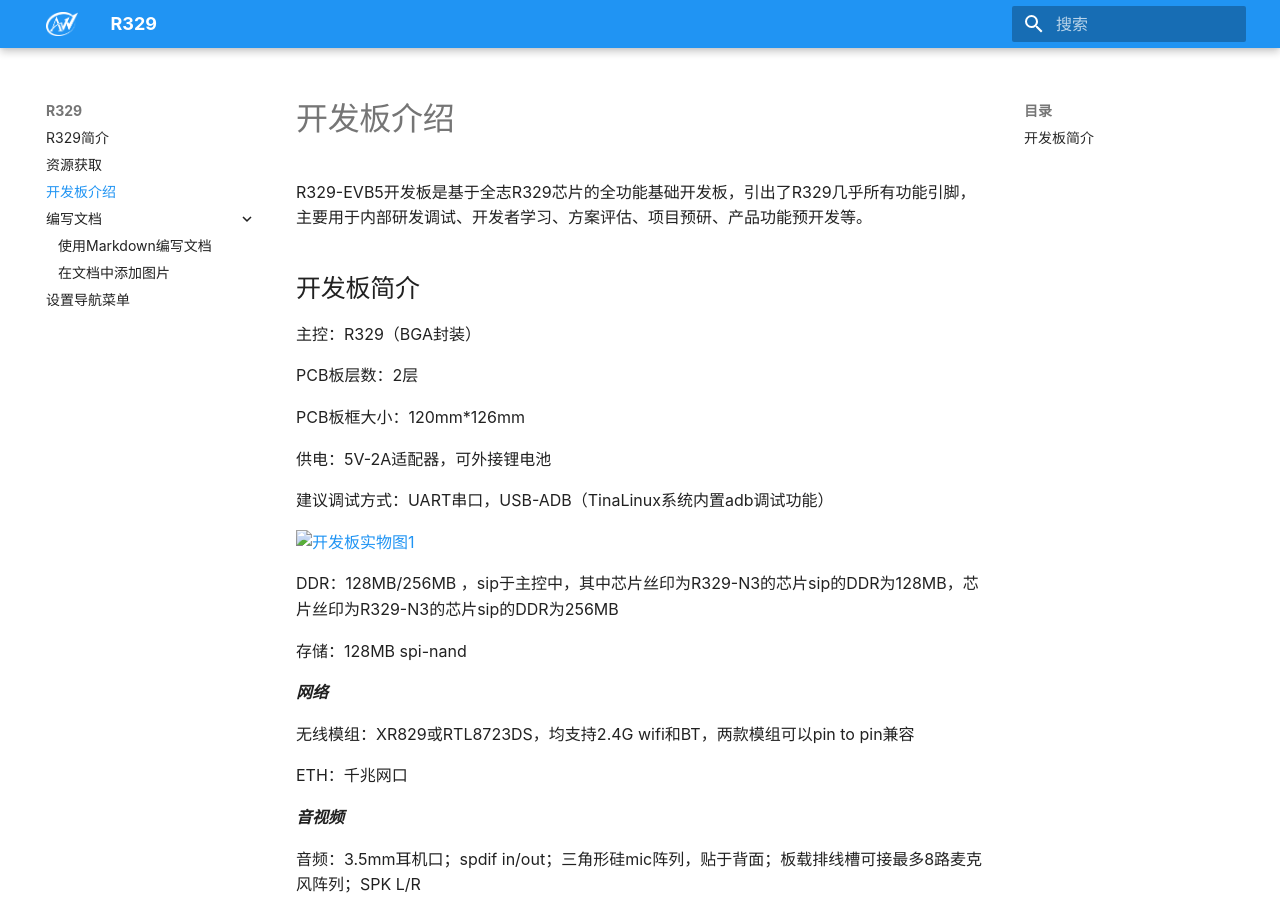
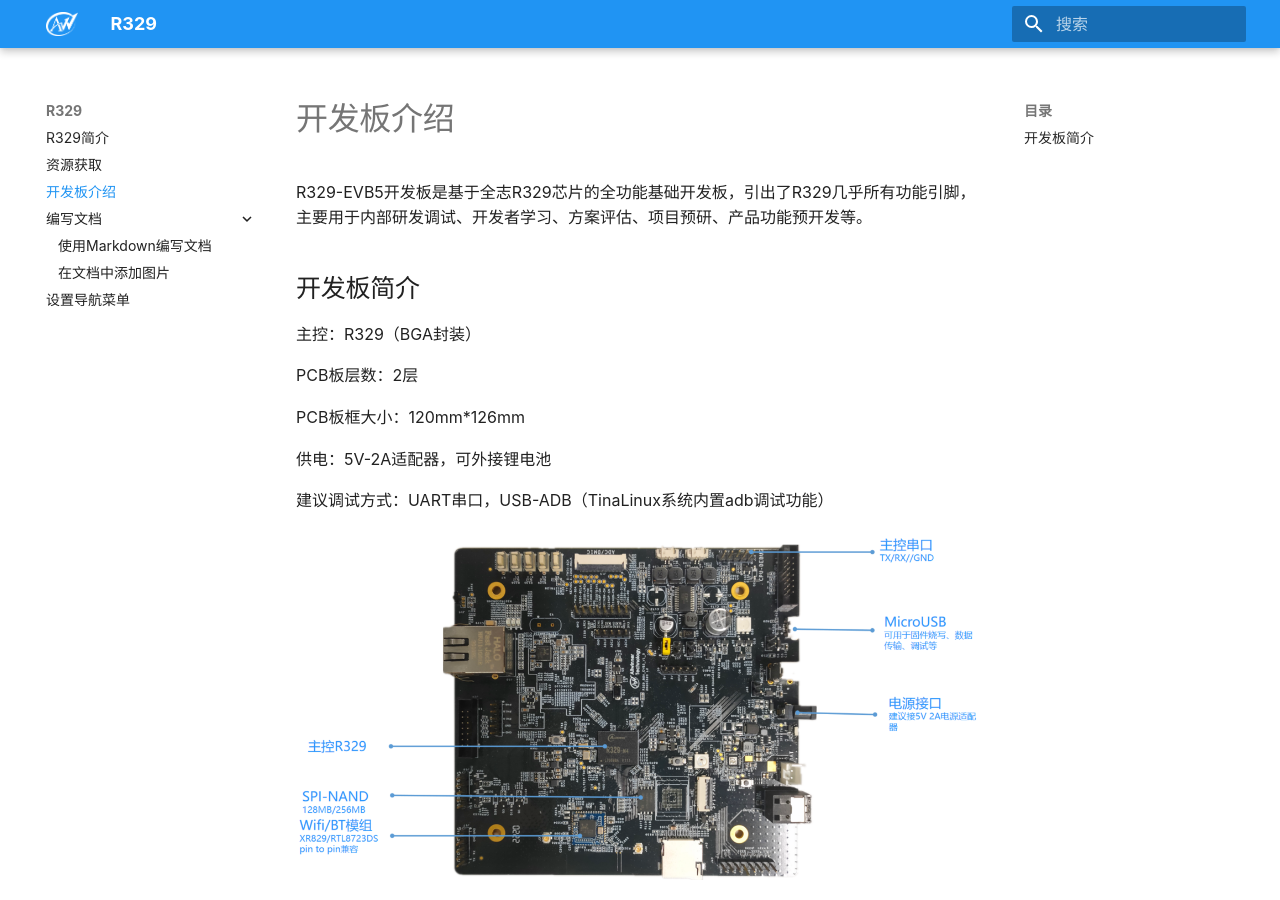
Before and after one commit to aw-yht/R329, an MkDocs documentation site: the page built from docs/r329_evb5.md, in a window 1280 px wide and 900 px high. Built offline with MkDocs 1.6.1 and Material for MkDocs 9.7.7, drawn with Linux system fonts in a browser that asks for light colours.

Commit message:
图片路径的反斜杠改成左边，否则外网图片显示不出来
Signed-off-by: kirin <402041446@qq.com>

```diff
--- a/docs/r329_evb5.md
+++ b/docs/r329_evb5.md
@@ -13,7 +13,7 @@ PCB板框大小：120mm*126mm
 
 建议调试方式：UART串口，USB-ADB（TinaLinux系统内置adb调试功能）
 
-![开发板实物图1](assets\img\R329_evb5_soc_pic.png)
+![开发板实物图1](assets/img/R329_evb5_soc_pic.png)
 
 DDR：128MB/256MB ，sip于主控中，其中芯片丝印为R329-N3的芯片sip的DDR为128MB，芯片丝印为R329-N3的芯片sip的DDR为256MB
 
@@ -41,4 +41,4 @@ SD卡：板载SD卡卡槽，最高支持128G SD卡
 
 开发板原理图：
 
-![R329_evb5开发板原理图](assets\img\R329_evb5_pcb_schematic.png)
+![R329_evb5开发板原理图](assets/img/R329_evb5_pcb_schematic.png)
```
Also changed, not shown: README.md (+2 -0 lines), docs/index.md (+2 -2 lines).
